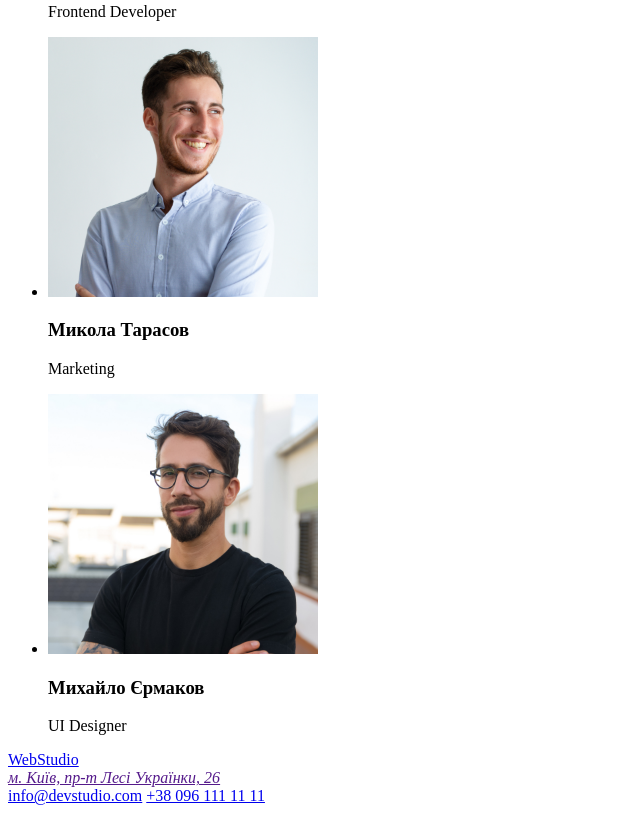
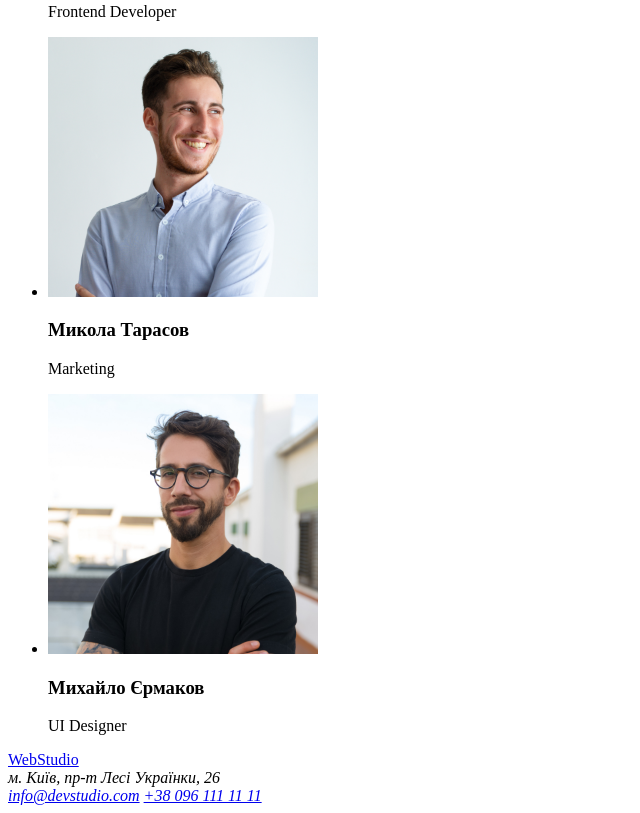
Before and after one commit to ElinaDubrovska/goit-markup-hw-01, a plain HTML site: page intex.html in a window 1280 px wide. Shown: the part 2263-3076 px from the top of the page, without its empty margins (0-640 px from the left). Drawn offline with Linux system fonts and the light colour scheme.

Commit message:
Додано тег адреси у футері

```diff
--- a/intex.html
+++ b/intex.html
@@ -18,7 +18,7 @@
        </nav>
         <a href="mailto:info@devstudio.com">info@devstudio.com</a>
         <a href="tel:+380961111111">+38 096 111 11 11</a>
-     </header>
+        </header>
     <main>
      <section>
         <h1>Ефективні рішення для вашого бізнесу</h1>
@@ -89,10 +89,13 @@
     <footer>
  <a href="/">WebStudio</a>
         <address>
-            <a href=""> м. Київ, пр-т Лесі Українки, 26</a>
+        м. Київ, пр-т Лесі Українки, 26
         </address>
-    <a href="mailto:info@devstudio.com">info@devstudio.com</a>
-    <a href="tel:+380961111111">+38 096 111 11 11</a>
+        <address>
+        <a href="mailto:info@devstudio.com">info@devstudio.com</a>
+        <a href="tel:+380961111111">+38 096 111 11 11</a>
+        </address>
+
     </footer>
 </body>
 </html>
```
